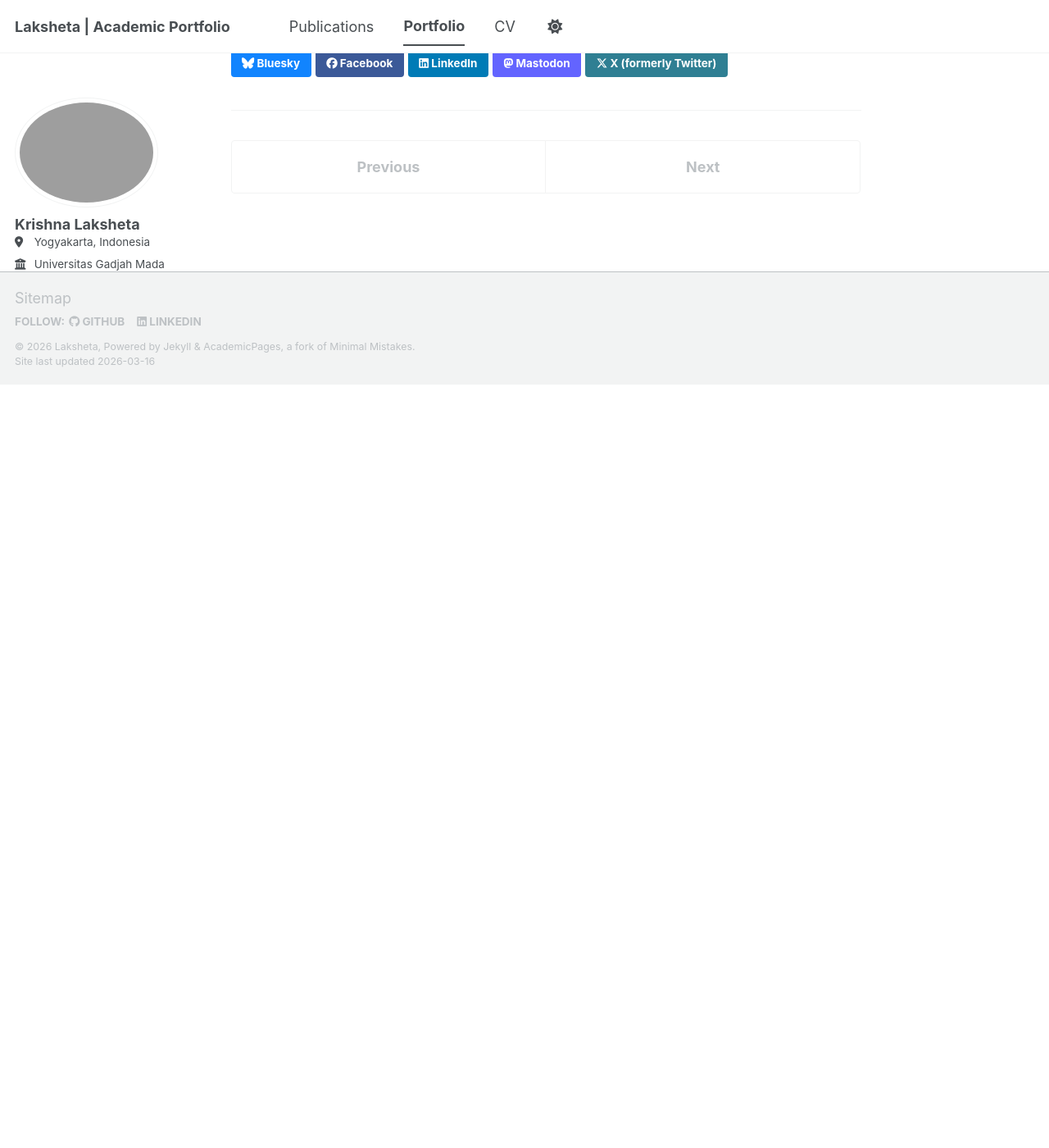
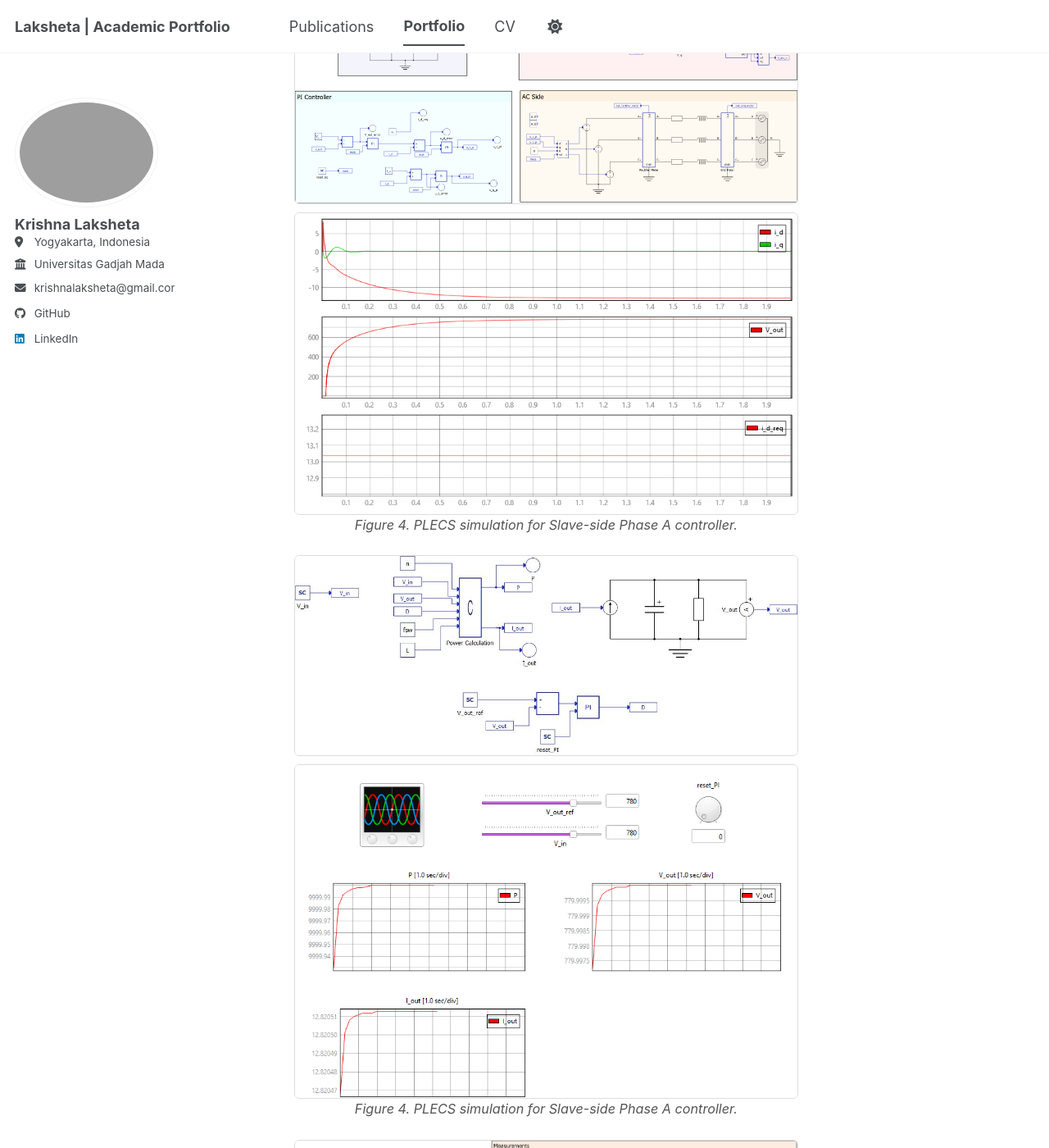
Before and after one commit to laksheta/laksheta.github.io, a Jekyll site: the page built from _portfolio/portfolio-5.md, in a window 1280 px wide and 1400 px high, scrolled down 931 px. Shown: the whole window at 82% size. Built offline with Jekyll 4.4.1, drawn with Linux system fonts in a browser that asks for light colours; a script bundle is joined from its source files by our own code; library files that are not in the unit come from our copies; some of the changed text lies outside the part shown.

Commit message:
port-5: add 1st section images

```diff
--- a/_portfolio/portfolio-5.md
+++ b/_portfolio/portfolio-5.md
@@ -15,3 +15,21 @@ This research focuses on developing a system-level simulation of a three-stage S
 ### 1. Averaged Modeling for Individual Converters
 * **The Challenge:** Detailed PWM models of Modular Multilevel Converters (MMC) and DAB stages are too computationally intensive for real-time HIL execution, often exceeding the FPGA's processing capacity.
 * **My Execution:** I developed **switching-cycle averaged models** for the Rectifier, DAB, and Inverter stages in **Typhoon HIL**. Instead of modeling individual switches, the converters were represented as controlled voltage and current sources. This approach focuses the simulation on low-frequency dynamics and power flow while keeping the computation within the limits of the HIL hardware.
+
+<div style="text-align: center; margin: 25px 0;">
+  <img src="/images/portofolio/5/1_1.png" alt="Slave Phase A Control" style="max-width: 80%; border-radius: 6px; border: 1px solid #ddd; margin-bottom: 10px;">
+  <img src="/images/portofolio/5/1_2.png" alt="Slave Phase A PWM and CAN" style="max-width: 80%; border-radius: 6px; border: 1px solid #ddd;">
+  <p style="font-size: 0.9em; color: #555;"><i>Figure 4. PLECS simulation for Slave-side Phase A controller.</i></p>
+</div>
+
+<div style="text-align: center; margin: 25px 0;">
+  <img src="/images/portofolio/5/1_3.jpg" alt="Slave Phase A Control" style="max-width: 80%; border-radius: 6px; border: 1px solid #ddd; margin-bottom: 10px;">
+  <img src="/images/portofolio/5/1_4.png" alt="Slave Phase A PWM and CAN" style="max-width: 80%; border-radius: 6px; border: 1px solid #ddd;">
+  <p style="font-size: 0.9em; color: #555;"><i>Figure 4. PLECS simulation for Slave-side Phase A controller.</i></p>
+</div>
+
+<div style="text-align: center; margin: 25px 0;">
+  <img src="/images/portofolio/5/1_5.jpg" alt="Slave Phase A Control" style="max-width: 80%; border-radius: 6px; border: 1px solid #ddd; margin-bottom: 10px;">
+  <img src="/images/portofolio/5/1_6.png" alt="Slave Phase A PWM and CAN" style="max-width: 80%; border-radius: 6px; border: 1px solid #ddd;">
+  <p style="font-size: 0.9em; color: #555;"><i>Figure 4. PLECS simulation for Slave-side Phase A controller.</i></p>
+</div>
```
Also changed, not shown: images/portofolio/5/1_1.png (added), images/portofolio/5/1_2.png (added), images/portofolio/5/1_3.jpg (added), images/portofolio/5/1_4.png (added), images/portofolio/5/1_5.jpg (added), images/portofolio/5/1_6.png (added).
